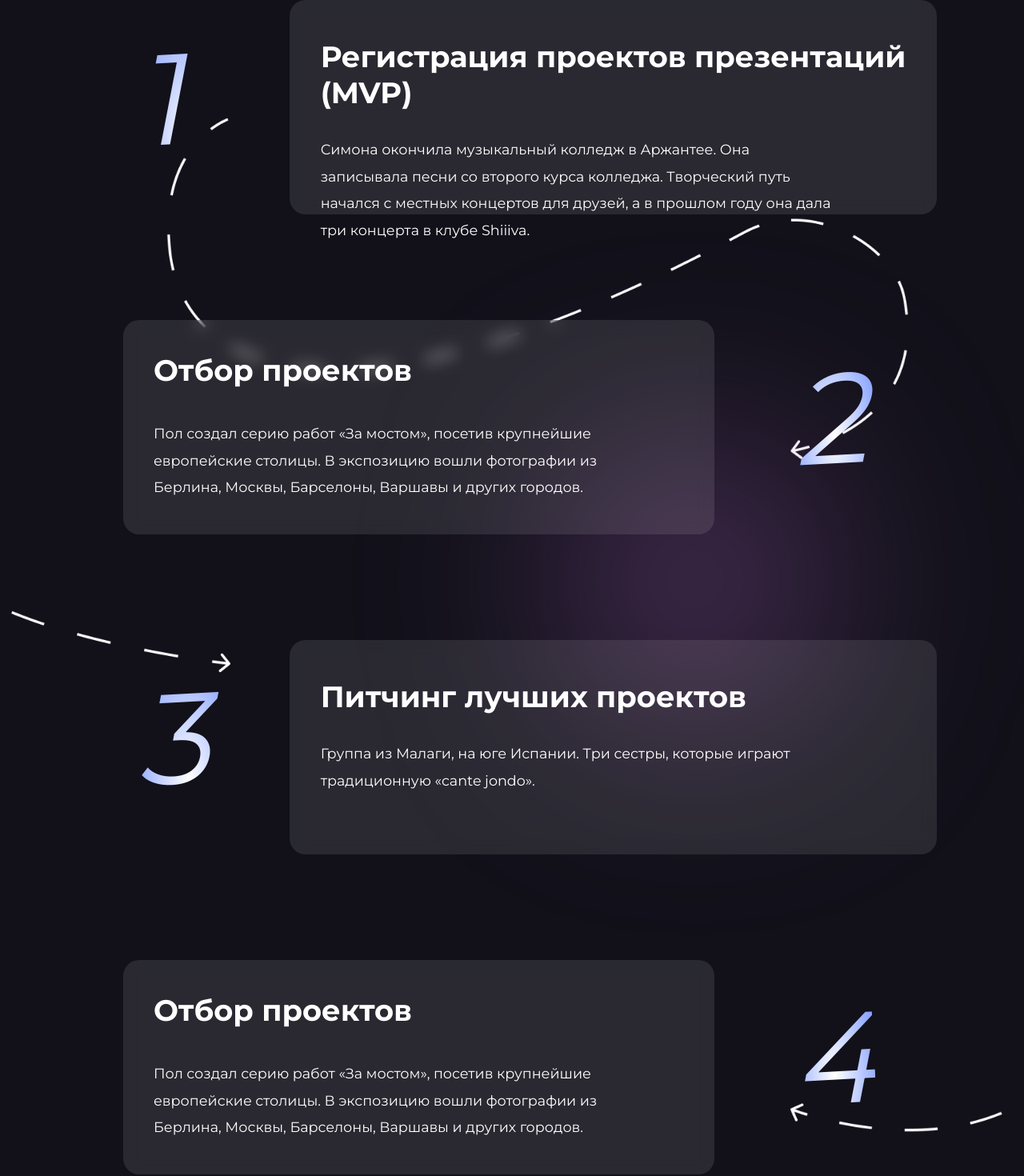
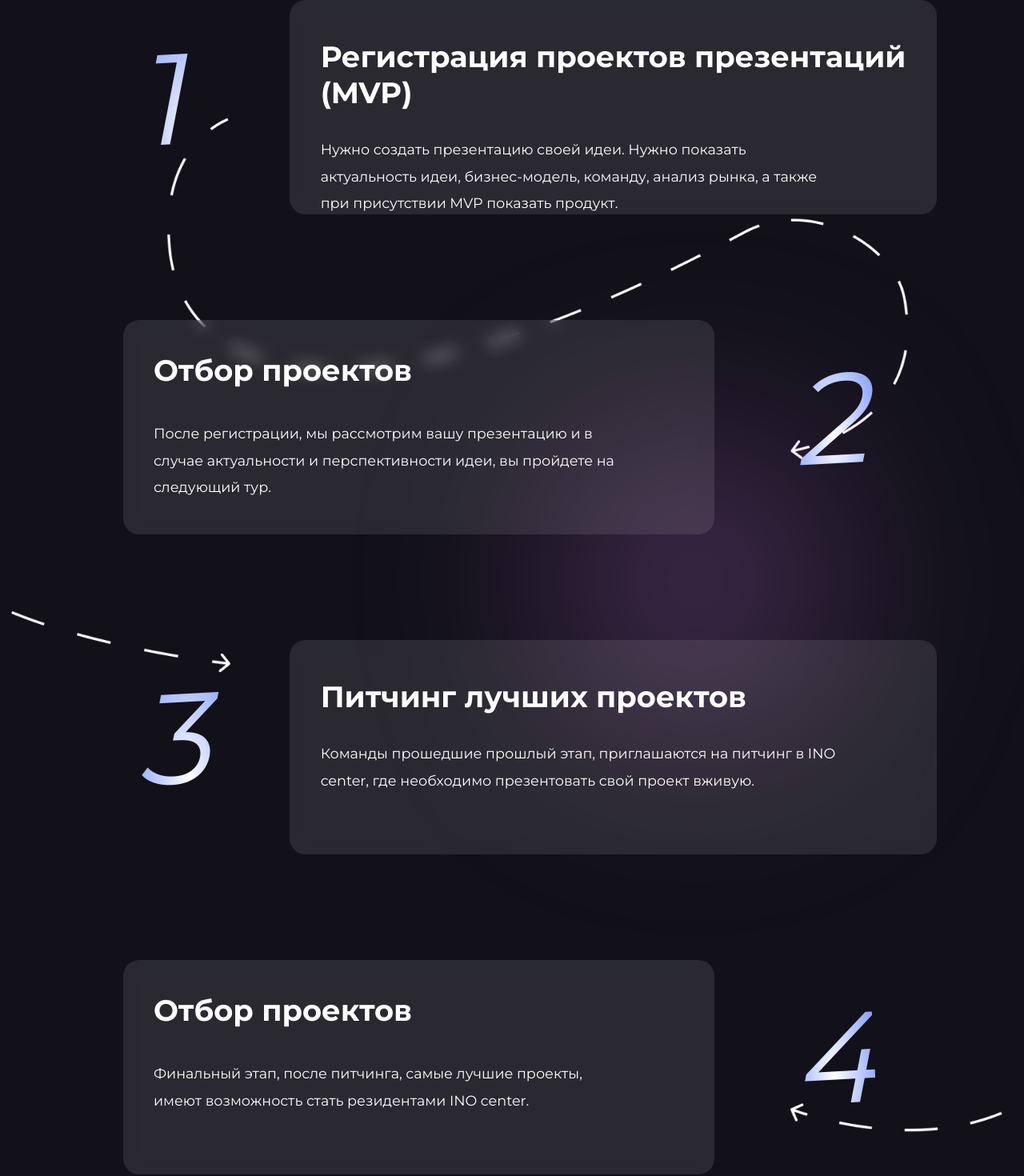
Before and after one commit to beamingdeamon/IItu_Ino_Site, a Vue app in the folder front/: page / in a window 1280 px wide. Shown: the part 3472-4942 px from the top of the page at 80% size. Built offline with nearby package versions, Linux system fonts and the light colour scheme; no server answers.

Commit message:
Fix text

```diff
--- a/front/src/components/HaveIdea.vue
+++ b/front/src/components/HaveIdea.vue
@@ -11,13 +11,13 @@
         <div class="number">1</div>
         <div class="opacity">
           <h1>Регистрация проектов презентаций (MVP)</h1>
-          <h2>Симона окончила музыкальный колледж в Аржантее. Она записывала песни со второго курса колледжа. Творческий путь начался с местных концертов для друзей, а в прошлом году она дала три концерта в клубе Shiiiva.</h2>
+          <h2>Нужно создать презентацию своей идеи. Нужно показать актуальность идеи, бизнес-модель, команду, анализ рынка, а также при присутствии MVP показать продукт.</h2>
         </div>
       </div>
       <div class="right_block">
         <div class="opacity">
           <h1>Отбор проектов</h1>
-          <h2>Пол создал серию работ «За мостом», посетив крупнейшие европейские столицы. В экспозицию вошли фотографии из Берлина, Москвы, Барселоны, Варшавы и других городов.</h2>
+          <h2>После регистрации, мы рассмотрим вашу презентацию и в случае актуальности и перспективности идеи, вы пройдете на следующий тур.</h2>
         </div>
 
           <div class="number">2</div>
@@ -26,14 +26,14 @@
         <div class="number">3</div>
         <div class="opacity">
           <h1>Питчинг лучших проектов</h1>
-          <h2>Группа из Малаги, на юге Испании. Три сестры, которые играют <br>традиционную «cante jondo».</h2>
+          <h2>Команды прошедшие прошлый этап, приглашаются на питчинг в INO center, где необходимо презентовать свой проект вживую.</h2>
 
           </div>
       </div>
       <div class="right_block">
         <div class="opacity">
           <h1>Отбор проектов</h1>
-          <h2>Пол создал серию работ «За мостом», посетив крупнейшие европейские столицы. В экспозицию вошли фотографии из Берлина, Москвы, Барселоны, Варшавы и других городов.</h2>
+          <h2>Финальный этап, после питчинга, самые лучшие проекты, имеют возможность стать резидентами INO center.</h2>
         </div>
 
           <div class="number">4</div>
```
